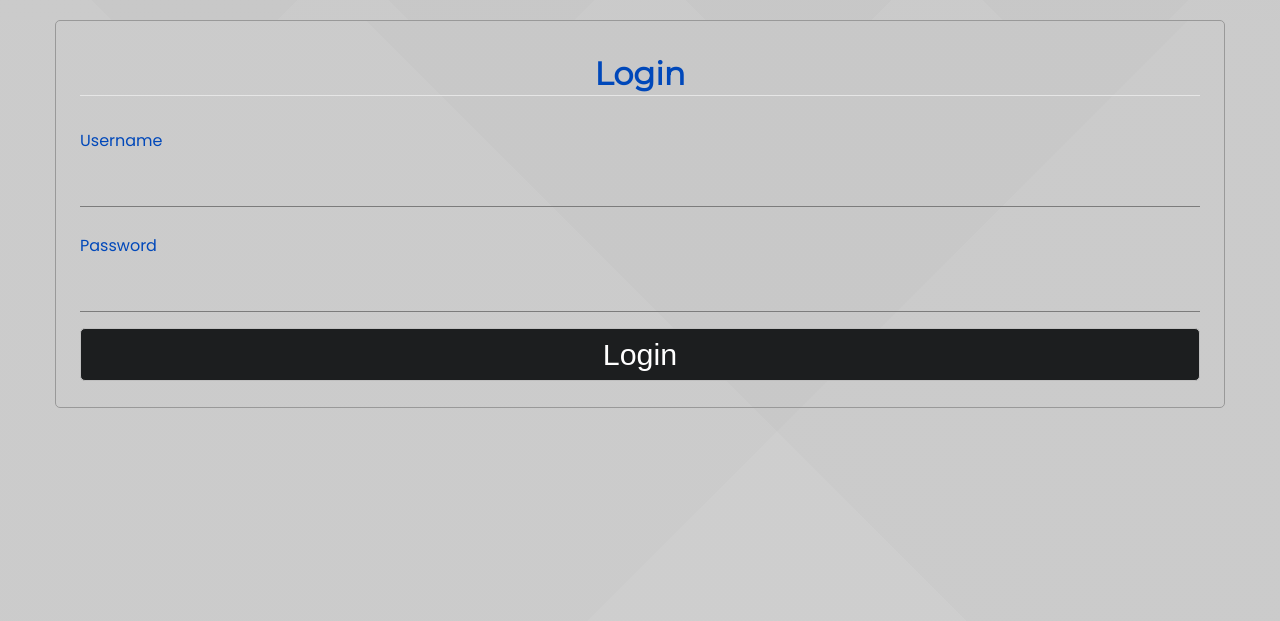
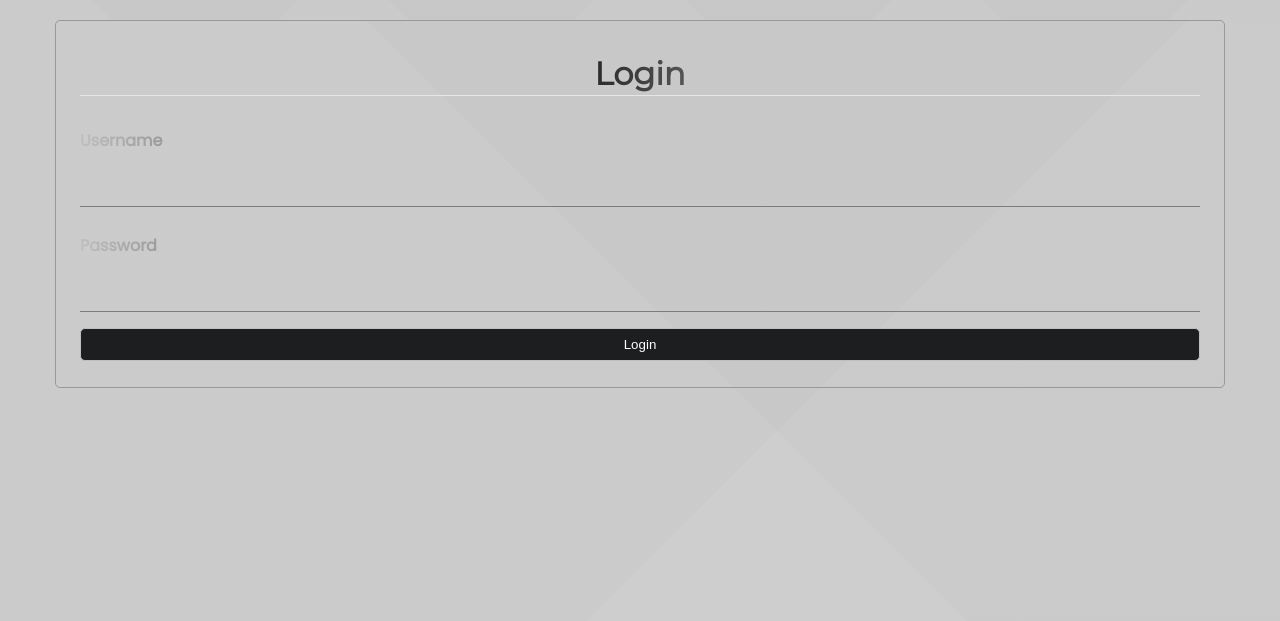
Before and after one commit to leekayden/pcpsforms-withui, a Django app: page /login in a window 1280 px wide. Shown: the top 621 px of the page. Run offline with Django 3.2, Linux system fonts and the light colour scheme; parts of the project's set-up code (start-up, migrations or seed data) failed here and were passed over; some web fonts are replaced.

Commit message:
update ui

```diff
--- a/index/static/index/style.css
+++ b/index/static/index/style.css
@@ -1,6 +1,25 @@
 @import url("https://fonts.googleapis.com/css?family=Permanent+Marker");
 @import url("https://fonts.googleapis.com/css?family=Product+Sans");
 @import url("https://fonts.googleapis.com/css?family=Google+Sans");
+
+p, a, span, h1, h2, h3, h4, h5, h6 {
+  color: transparent;
+  font-weight: bold;
+  background-clip: text;
+  background-position: -100px;
+  background-image: linear-gradient(90deg, rgba(0,0,0,1) 0%, rgba(255,255,255,1) 50%, rgba(0,0,0,1) 100%);
+  animation: shine 50s ease infinite;
+}
+
+@keyframes shine {
+  from {
+     background-position: -1000px;
+  }
+
+  to {
+     background-position: 1000px;
+  }
+}
 
 * {
   user-select: none;
--- a/index/static/index/HurlUI.css
+++ b/index/static/index/ui.css
@@ -183,46 +183,8 @@
 }
 
 .btn {
-  position: relative;
-  background-color: transparent;
-  padding: 10px 20px;
-  color: #ffffff;
-  border: none;
-  font-size: 1.9em;
-  transform: none;
-  cursor: pointer;
-}
-
-.btn::after {
-  content: "";
-  height: 100%;
-  width: calc(100% + 20px);
-  position: absolute;
-  top: -2px;
-  left: -10px;
-  border-top: 2px solid #fff;
-  border-bottom: 2px solid #fff;
-  transition: 1s;
-}
-
-.btn::before {
-  content: "";
-  height: calc(100% + 20px);
-  width: 100%;
-  position: absolute;
-  top: -10px;
-  left: -2px;
-  border-left: 2px solid #fff;
-  border-right: 2px solid #fff;
-  transition: 1s;
-}
-
-.btn:hover::before {
-  transform: rotateY(180deg);
-}
-
-.btn:hover::after {
-  transform: rotateX(180deg);
+  background-color: blue;
+  color: #fff;
 }
 
 .btn-danger {
--- a/index/templates/index/layout.html
+++ b/index/templates/index/layout.html
@@ -5,7 +5,7 @@
     <meta charset="UTF-8">
     <meta name="viewport" content="width=device-width, initial-scale=1.0">
     <title>{% block title %}PCPSForms{% endblock %}</title>
-    <link rel="stylesheet" href="{% static 'index/HurlUI.css' %}">
+    <link rel="stylesheet" href="{% static 'index/ui.css' %}">
     <link rel="stylesheet" href="{% static 'index/style.css' %}">
     <script src="{% static 'index/index.js' %}"></script>
     {% block script %}
```
Also changed, not shown: other parts of index/static/index/style.css (+2 -34 lines).
